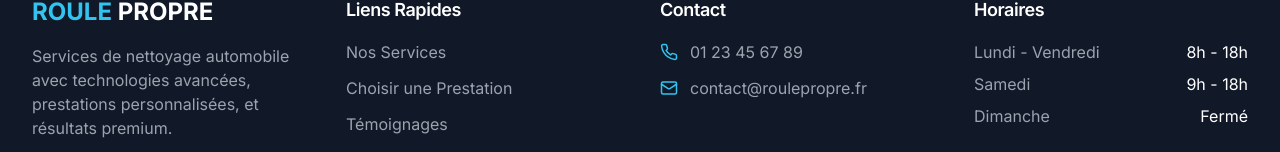
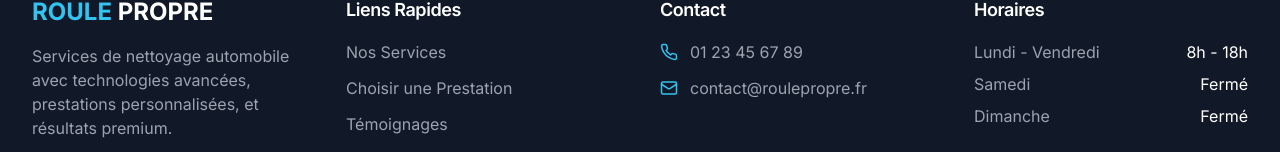
Before and after one commit to mariusproux/roulepropre, a React (Vite) app: page /cgu in a window 1280 px wide. Shown: the part 2124-2276 px from the top of the page. Built offline with nearby package versions, Linux system fonts and the light colour scheme.

Commit message:
Changes
Co-authored-by: Dev2Prod-code <210604910+Dev2Prod-code@users.noreply.github.com>

```diff
--- a/src/components/Footer.tsx
+++ b/src/components/Footer.tsx
@@ -111,7 +111,7 @@ const Footer = () => {
               </li>
               <li className="flex justify-between">
                 <span className="text-gray-400">Samedi</span>
-                <span className="text-white">9h - 18h</span>
+                <span className="text-white">Fermé</span>
               </li>
               <li className="flex justify-between">
                 <span className="text-gray-400">Dimanche</span>
```
